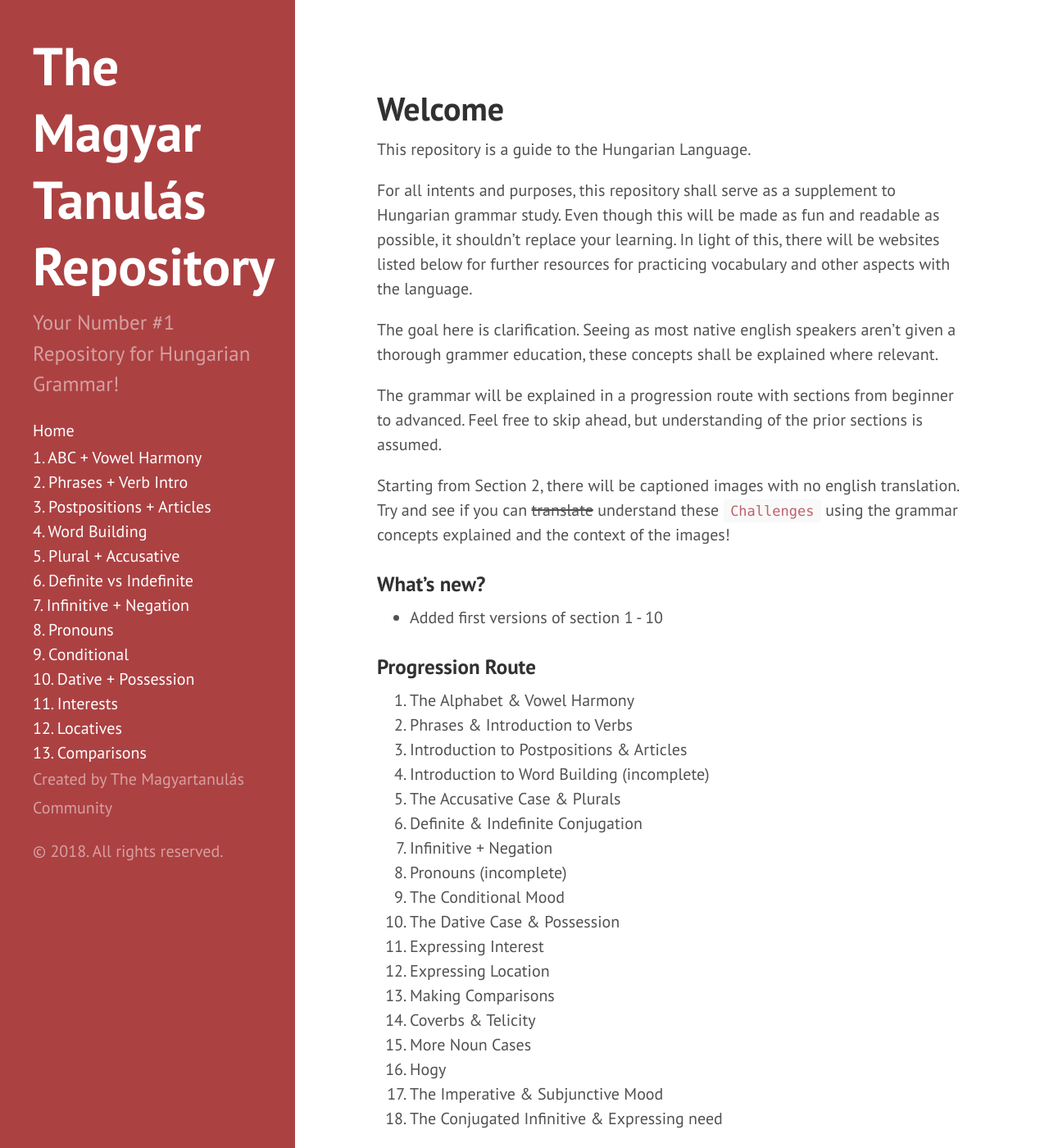
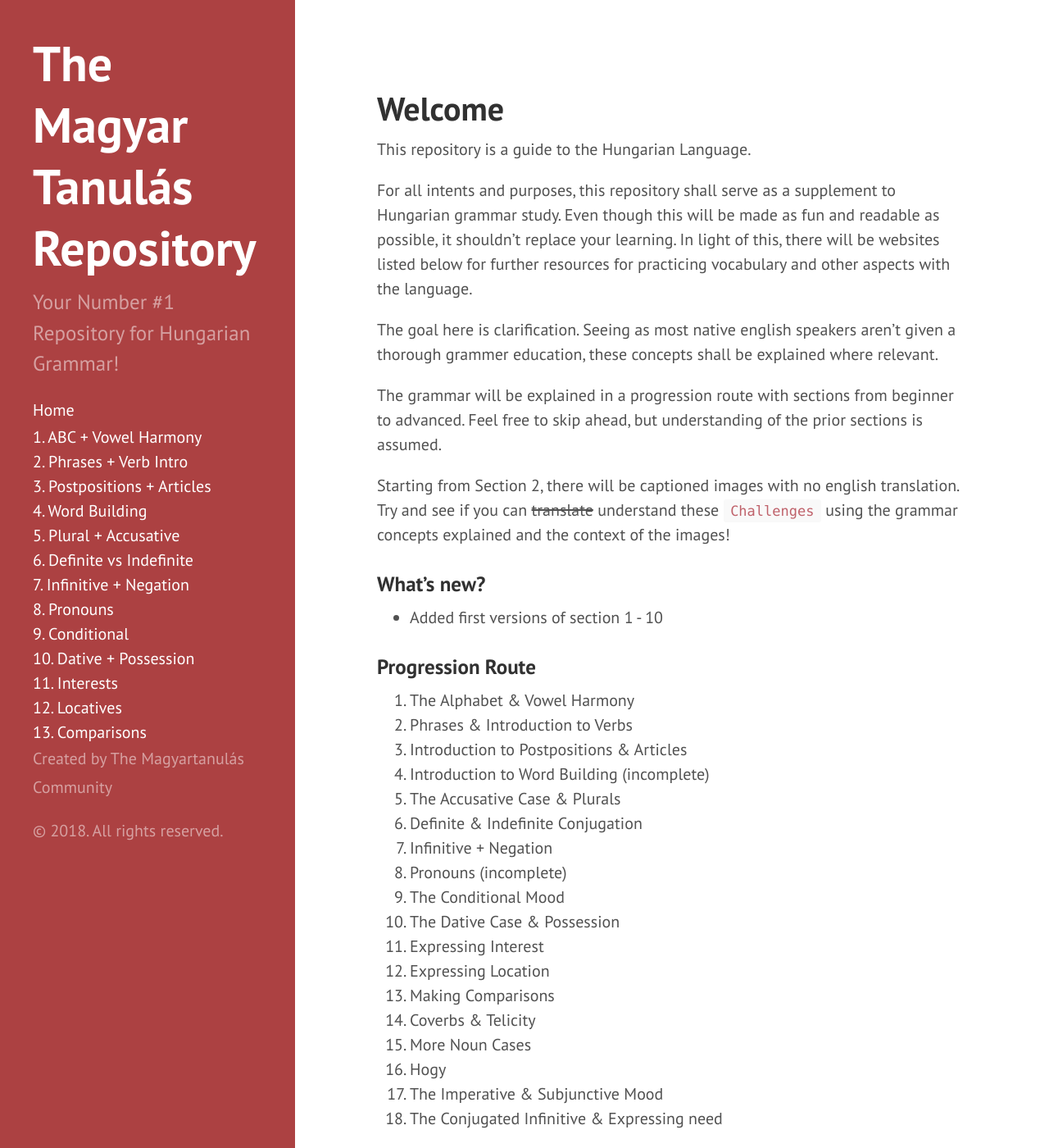
Before and after one commit to Magyartanulas/magyartanulas.github.io, a Jekyll site: the page built from index.html, in a window 1280 px wide and 1400 px high. Shown: the whole window at 82% size. Built offline with Jekyll 4.4.1, drawn with Linux system fonts in a browser that asks for light colours; Markdown is read by kramdown in place of the engine named in the settings; the list of posts is cut into pages by our own code.

Commit message:
Update hyde.css

```diff
--- a/public/css/hyde.css
+++ b/public/css/hyde.css
@@ -81,7 +81,7 @@ html {
   color: #fff;
   margin-top: 0;
   /*font-family: "Abril Fatface", serif;*/
-  font-size: 3.25rem;
+  font-size: 3.00rem;
 }
 
 /* Sidebar nav */
```
